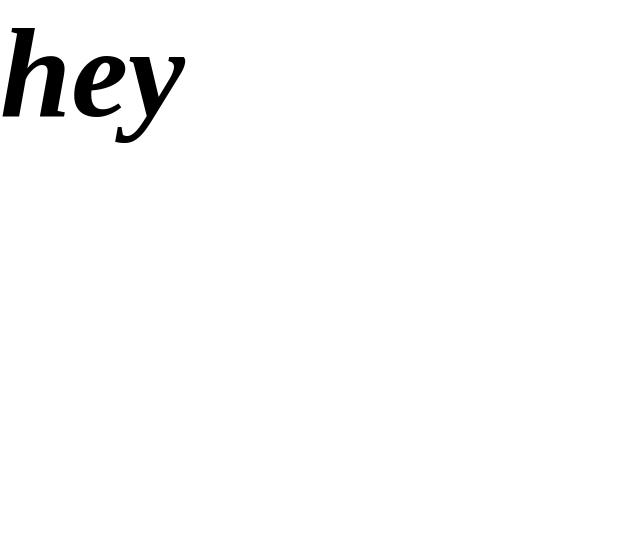
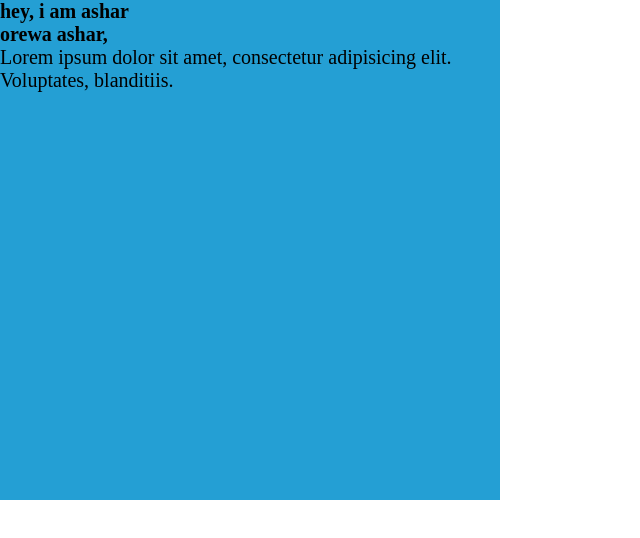
Before and after one commit to mohdasharshakeel/Responsive-Web-Dev-Course, a plain HTML site: page index.html in a window 1280 px wide. Shown: the whole page, without its empty margins (0-640 px from the left). Drawn offline with Linux system fonts and the light colour scheme.

Commit message:
em or rem bd me phadege

```diff
--- a/index.html
+++ b/index.html
@@ -7,14 +7,10 @@
    <link rel="stylesheet" href="style.css">
 </head>
 <body>
-    <div id="box">
-        <div id="inn">
-
-        </div>
-
-        <h1>
-            hey
-        </h1>
-    </div>
+ <div id="parents">
+    <h1>hey, i am ashar</h1>
+    <h4>orewa ashar, </h4>
+    <p>Lorem ipsum dolor sit amet, consectetur adipisicing elit. Voluptates, blanditiis.</p>
+ </div>
 </body>
 </html>
--- a/style.css
+++ b/style.css
@@ -28,7 +28,12 @@ html, body{
 
 } */
 
+#parents{
+    height: 500px;
+    width: 500px;
+    background-color: rgb(36, 159, 212);
+    font-size: 20px;
+}
 h1{
-    font-style: italic;
-    font-size: 10vmax;
+    font-size: 1em;
 }
```
Also changed, not shown: 1 other file.
